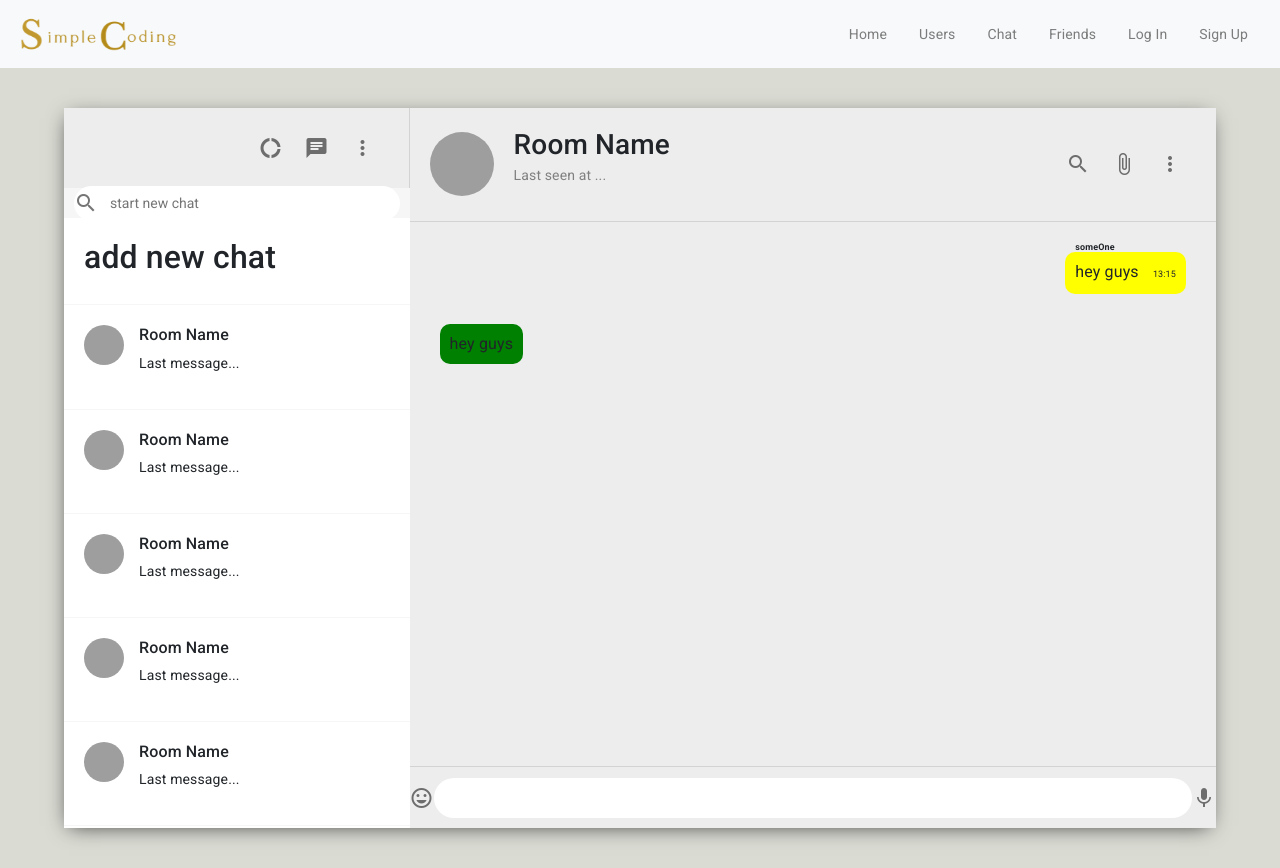
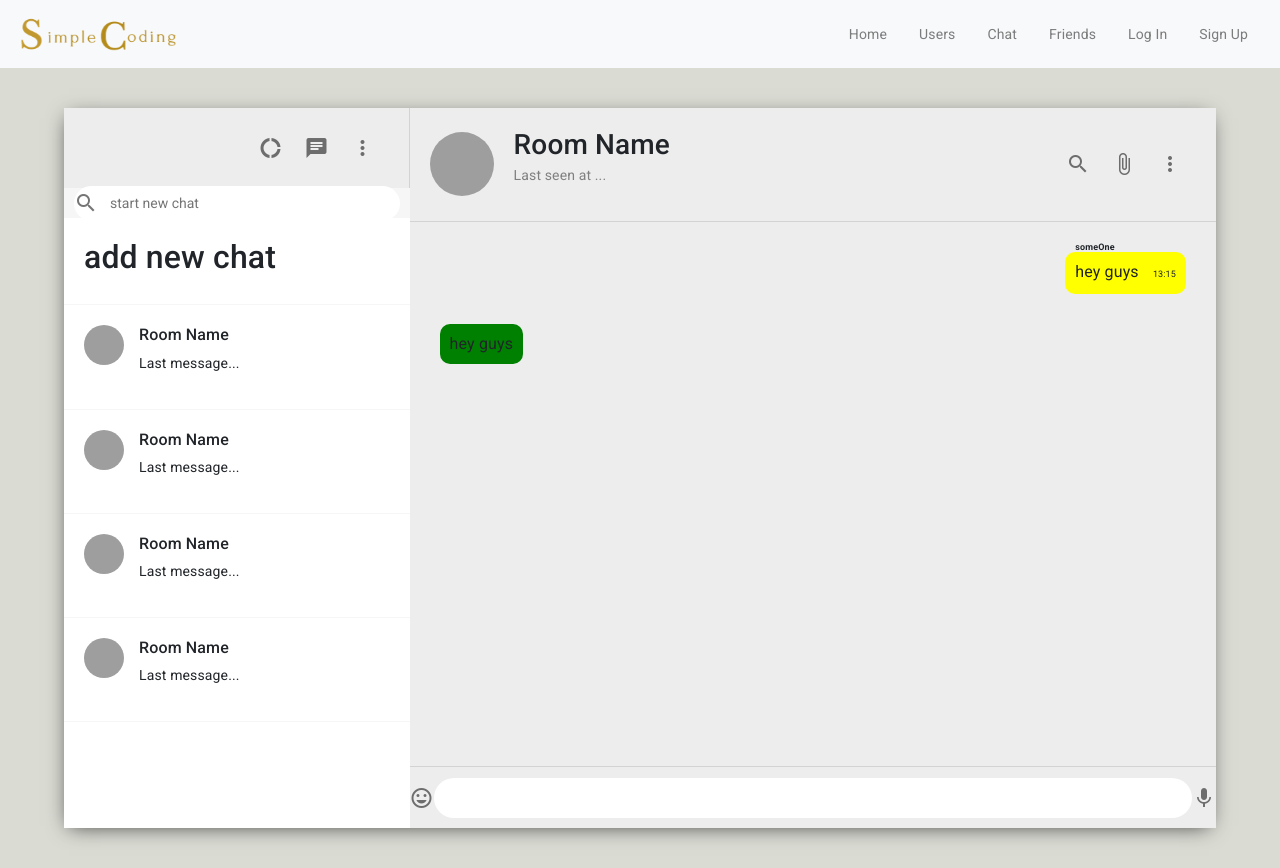
Before and after one commit to webtutsplus/social-network, a Vue app in the folder vue-social/: page /wchat in a window 1280 px wide. Built offline with nearby package versions, Linux system fonts and the light colour scheme; no server answers; grey boxes are pictures that could not be loaded; what vue-chat-scroll would draw is missing.

Commit message:
scrollbar fix

```diff
--- a/vue-social/src/views/ChatView.vue
+++ b/vue-social/src/views/ChatView.vue
@@ -96,7 +96,7 @@ name: "Chat",
   flex: 1;
   background: repeat center;
   padding: 30px;
-  overflow: scroll;
+  overflow-y: auto;
 }
 
 .chat__message {
--- a/vue-social/src/views/Sidebar.vue
+++ b/vue-social/src/views/Sidebar.vue
@@ -25,7 +25,7 @@
       <SidebarChat />
       <SidebarChat />
       <SidebarChat />
-      <SidebarChat /><SidebarChat />
+      <SidebarChat />
     </div>
   </div>
 </template>
@@ -96,7 +96,10 @@ name: "Sidebar",
 .sidebar__chat {
   flex: 1;
   background-color: white;
-  overflow: scroll;
+  overflow-y: hidden;
 }
 
+.sidebar__chat:hover {
+  overflow-y: auto;
+}
 </style>
```
